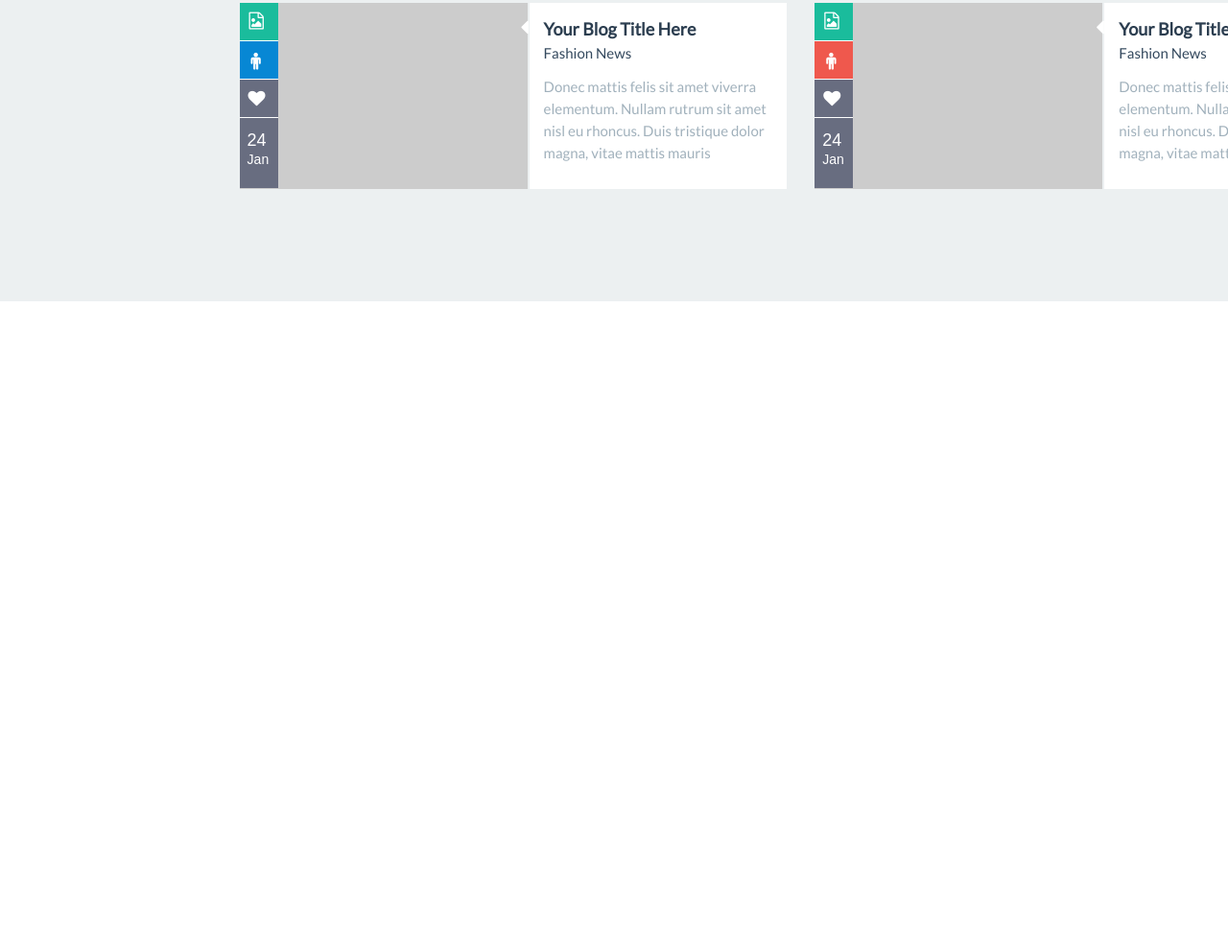
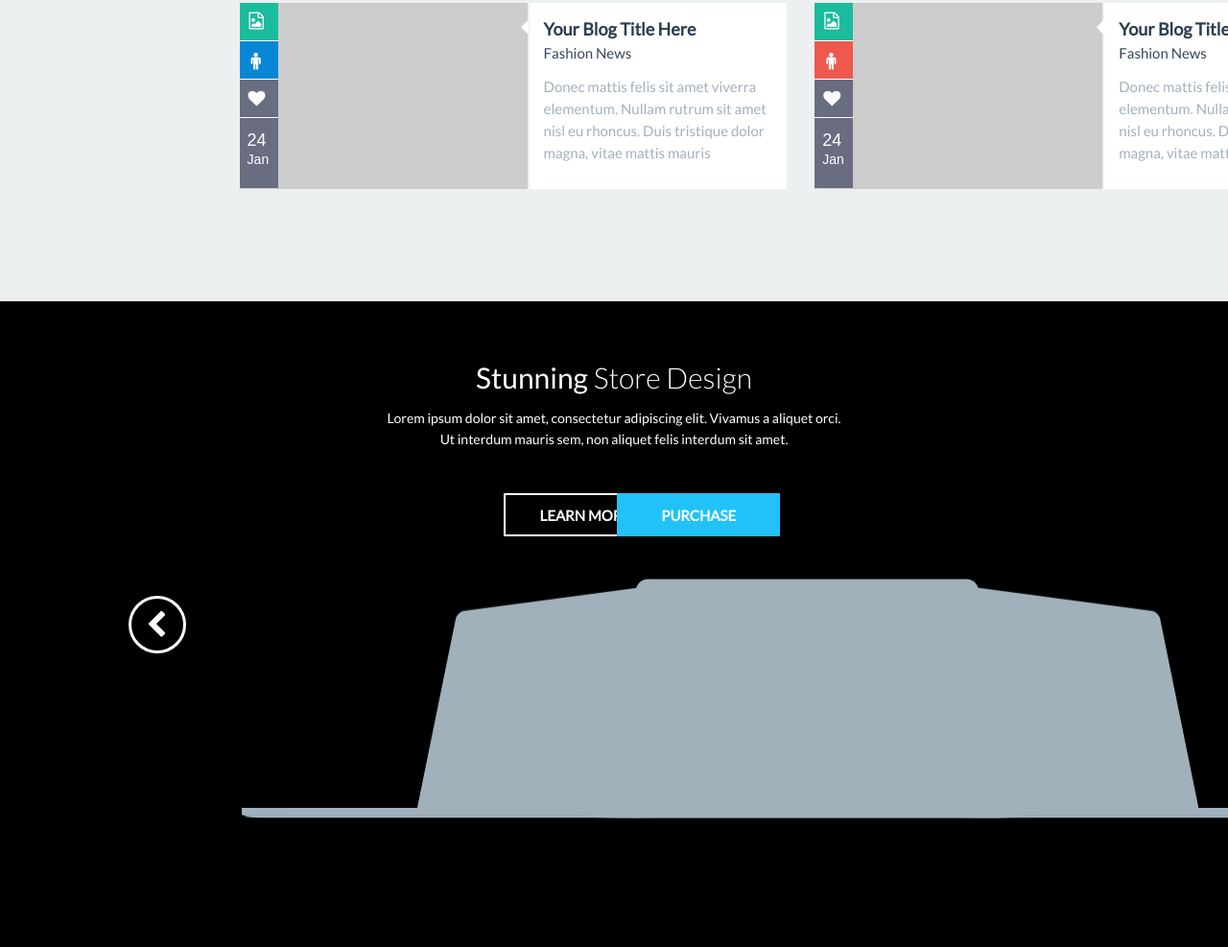
Before and after one commit to SnowFlake15/3.personal-project-html-and-css, a plain HTML site: page index.html in a window 1280 px wide. Shown: the part 4894-5881 px from the top of the page at 96% size. Before the commit the page ends 5208 px from the top, so only its background shows below. Drawn offline with Linux system fonts and the light colour scheme.

Commit message:
task 8, task6 fix

```diff
--- a/index.html
+++ b/index.html
@@ -8,6 +8,7 @@
     <link rel="stylesheet" href="task-4.css">
     <link rel="stylesheet" href="task-6.css">
     <link rel="stylesheet" href="task-7.css">
+    <link rel="stylesheet" href="task-8.css">
     <link rel="stylesheet" href="./font-awesome-4.7.0/font-awesome-4.7.0/css/font-awesome.min.css">
     <style>
 
@@ -261,7 +262,7 @@
                             <i class="fa fa-star a"></i>
                             <i class="fa fa-star-o b"></i>
                         </p>
-                        <p class="price">$345.00 <span></span></p>
+                        <p class="price">$345.00 <span class="hovBut">$289.00</span></span><span class="plushov">+</span></p>
                     </div>
                     <div class="buts">
                         <button class="but1-1"><i class="fa fa-shopping-basket"></i> Add to cart</button>
@@ -342,7 +343,7 @@
                             <i class="fa fa-star a"></i>
                             <i class="fa fa-star-o b"></i>
                         </p>
-                        <p class="price">$345.00</p>
+                        <p class="price">$345.00<span class="hovBut">$289.00</span></span><span class="plushov">+</span></p>
                     </div>
                     <div class="buts">
                         <button class="but1-1"><i class="fa fa-shopping-basket"></i> Add to cart</button>
@@ -362,7 +363,7 @@
                             <i class="fa fa-star a"></i>
                             <i class="fa fa-star-o b"></i>
                         </p>
-                        <p class="price">$589.00</p>
+                        <p class="price">$589.00<span class="hovBut">$489.00</span><span class="plushov">+</span></p>
                     </div>
                     <div class="buts">
                         <button class="but1-1"><i class="fa fa-shopping-basket"></i> Add to cart</button>
@@ -470,6 +471,23 @@
 
     </div>
 
+    <div class="task8">
+        <div>
+            <button class="butright2"><i class="fa  fa-chevron-right"></i></button>
+        </div>
+        <div>
+            <button class="butleft2"><i class="fa  fa-chevron-left"></i></button>
+        </div>
+        <div class="caption2">
+            <p class="caption21">Stunning<span style="font-weight: 300;"> Store Design</span></p>
+            <p class="caption22">Lorem ipsum dolor sit amet, consectetur adipiscing elit. Vivamus a aliquet orci. <br>
+                Ut interdum mauris sem, non aliquet felis interdum sit amet.</p>
+        </div>
+        <button class="bat21">LEARN MORE</button>
+        <button class="bat22">PURCHASE</button>
+        <img class="laptops" src="images/Laptops.png" alt="">
+    </div>
+
 
 
 
--- a/task-6.css
+++ b/task-6.css
@@ -191,3 +191,48 @@ i{
     width: 100vw;
     height: 83px;
 }
+.hovBut{
+    color: white;
+    background-color: #21C2F8;
+    margin-left: 10px;
+    padding: 5px;
+    border: 0;
+    border-radius: 3px;
+}
+
+.plushov{
+    color: white;
+    padding: 15px;
+    padding-top: 5px;
+    padding-bottom: 5px;
+    background-color: #2C3E50 transparent;
+    color:  transparent;
+}
+.hovBut:hover + .plushov{
+    background-color: #2C3E50;
+    color: white;
+}
+/* .hovBut{
+    color: white;
+    background-color: #21C2F8;
+    margin-left: -130px;
+    padding: 5px;
+    border: 0;
+    padding-right: 10px;
+    padding-left: 10px;
+    border-radius: 5px;
+}
+.plushov{
+    background-color: #2C3E50 transparent;
+    color:  transparent;
+    padding: 15px;
+    padding-top: 5px;
+    padding-bottom: 5px;
+    margin-left: 100px;
+    border-radius: 5px;
+    border: 0px;
+}
+.hovBut:hover + .plushov{
+    background-color: #2C3E50;
+    color: white;
+} */
--- /dev/null
+++ b/task-8.css
@@ -0,0 +1,97 @@
+.task8{
+    width: 100vw;
+    height: 673px;
+    background-color: black;
+    position: relative;
+}
+.butright2{
+    background-color: transparent;
+    color: white;
+    border: white solid 3px;
+    border-radius: 30px;
+    border: 0px;
+    position: absolute;
+    display: inline-block;
+    text-align: center;
+    font-size: 30px;
+    width: 50px;
+    height: 50px;
+    right: 10.5%;
+    top: 50%;
+    transform: translate(0, -50%);
+}
+.butleft2{
+    background-color: transparent;
+    color: white;
+    border: white solid 3px;
+    border-radius: 30px;
+    position: absolute;
+    display: inline-block;
+    text-align: center;
+    font-size: 30px;
+    width: 60px;
+    height: 60px;
+    left: 10.5%;
+    top: 50%;
+    box-sizing: border-box;
+    padding-right: 20px;
+    transform: translate(0, -50%);
+}
+.caption2{
+    position: absolute;
+    margin-top: 4%;
+    height: 189.61;
+    width: 100%;
+    text-align: center;
+    font-family: "Lato";
+    color: white;
+    margin-bottom: 0px;
+}
+.caption21{
+    font-size: 30;
+    margin-top: 10px;
+    margin-bottom: 0px;
+}
+.caption22{
+    font-size: 14;
+    /* width: 480px; */
+    /* margin-left: 37.5%; */
+    line-height: 22px;
+}
+.bat21{
+    position: absolute;
+    align-self: center;
+    width: 170px;
+    height: 45px;
+    background-color: transparent;
+    border: 2px solid white;
+    color: white;
+    font-size: 15px;
+    font-weight: 900;
+    margin-top: 200px;
+    margin-left: 41%;
+    font-family: "Lato";
+    font-weight: 900;
+}
+.bat22{
+    position: absolute;
+    width: 170px;
+    height: 45px;
+    background-color: #21C2F8;
+    border: 0px;
+    color: white;
+    font-size: 15px;
+    font-weight: 900;
+    margin-left: 50.25%;
+    margin-top: 200px;
+    font-family: "Lato";
+    font-weight: 900;
+}
+.laptops{
+    position: absolute;
+    display: block;
+    margin-left: 19.5vw;
+    margin-top: 36vh;
+    width: 1184px;
+
+}
```
Also changed, not shown: images/Laptops.png (added).
